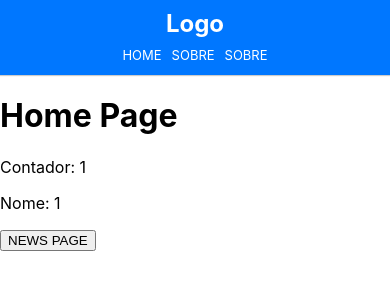
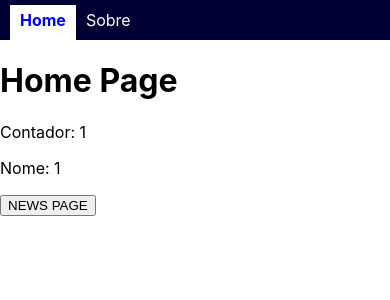
Before and after one commit to guilhermefernandesk/contador, a React (Create React App) app: page /home/1/1 in a window 390 px wide. Shown: the top 300 px of the page. Built offline with nearby package versions, Linux system fonts and the light colour scheme.

Commit message:
header novo

```diff
--- a/src/components/Header/Header.css
+++ b/src/components/Header/Header.css
@@ -1,62 +1,21 @@
-.header-fixed{
-    background-color: rgb(0, 119, 255);
-    box-shadow:0 1px 1px #ccc;
-    padding: 20px 40px;
-    height: 80px;
-    color: white;
-    box-sizing: border-box;
-    top: -100px;
-    -webkit-transition:top 0.3s;
-	transition:top 0.3s;
+.sub-header{
+	background-color: rgb(0, 0, 53);
+	padding: 10px
 }
-.header-fixed .header-limiter {
-	max-width: 1200px;
-	text-align: center;
-	margin: 0 auto;
+.sub-header input[type="radio"]{
+	width: 0;
+	height: 0;
+	display: none;
 }
-.header-fixed .header-limiter h1 {
-	float: left;
-	line-height: 40px;
-	margin: 0;
+.sub-header label{
+	background-color: transparent;
+	color: white;
+	padding: 5px 10px;
+	padding-bottom: 10px;
+	cursor: pointer;
 }
-.header-fixed .header-limiter a {
-	color: #ffffff;
-	text-decoration: none;
+.sub-header input:checked + label {
+	background-color: white;
+	color: blue;
+	font-weight: bold;
 }
-.header-fixed .header-limiter nav {
-	line-height: 40px;
-	float: right;
-}
-.header-fixed .header-limiter nav a{
-	display: inline-block;
-	padding: 0 5px;
-	text-decoration:none;
-	color: #ffffff;
-}
-.header-fixed .header-limiter nav a:hover{
-    color: red;
-}
-@media all and (max-width: 600px) {
-
-	.header-fixed {
-		padding: 20px 0;
-		height: 75px;
-	}
-
-	.header-fixed .header-limiter h1 {
-		float: none;
-		margin: -8px 0 10px;
-		text-align: center;
-		font-size: 24px;
-		line-height: 1;
-	}
-
-	.header-fixed .header-limiter nav {
-		line-height: 1;
-		float:none;
-	}
-
-	.header-fixed .header-limiter nav a {
-		font-size: 13px;
-	}
-}
--- a/src/components/Header/Header.jsx
+++ b/src/components/Header/Header.jsx
@@ -3,16 +3,23 @@ import '../Header/Header.css'
 
 const Header = () => {
     return (
-        <header className="header-fixed">
-            <div className="header-limiter">
-                <h1><a href="/#">Logo</a></h1>
-                <nav>
-                    <a href="/#">HOME</a>
-                    <a href="/#">SOBRE</a>
-                    <a href="/#">SOBRE</a>
-                </nav>
-            </div>
-        </header>
+        <div className="sub-header">
+            <input
+                type="radio"
+                name="s1"
+                id="o1"
+                value="Home"
+                checked />
+            <label for="o1">Home</label>
+            <input
+                type="radio"
+                name="s1"
+                id="o2"
+                value="Sobre"
+            />
+            <label for="o2">Sobre</label>
+        </div>
+
     );
 };
 
```
